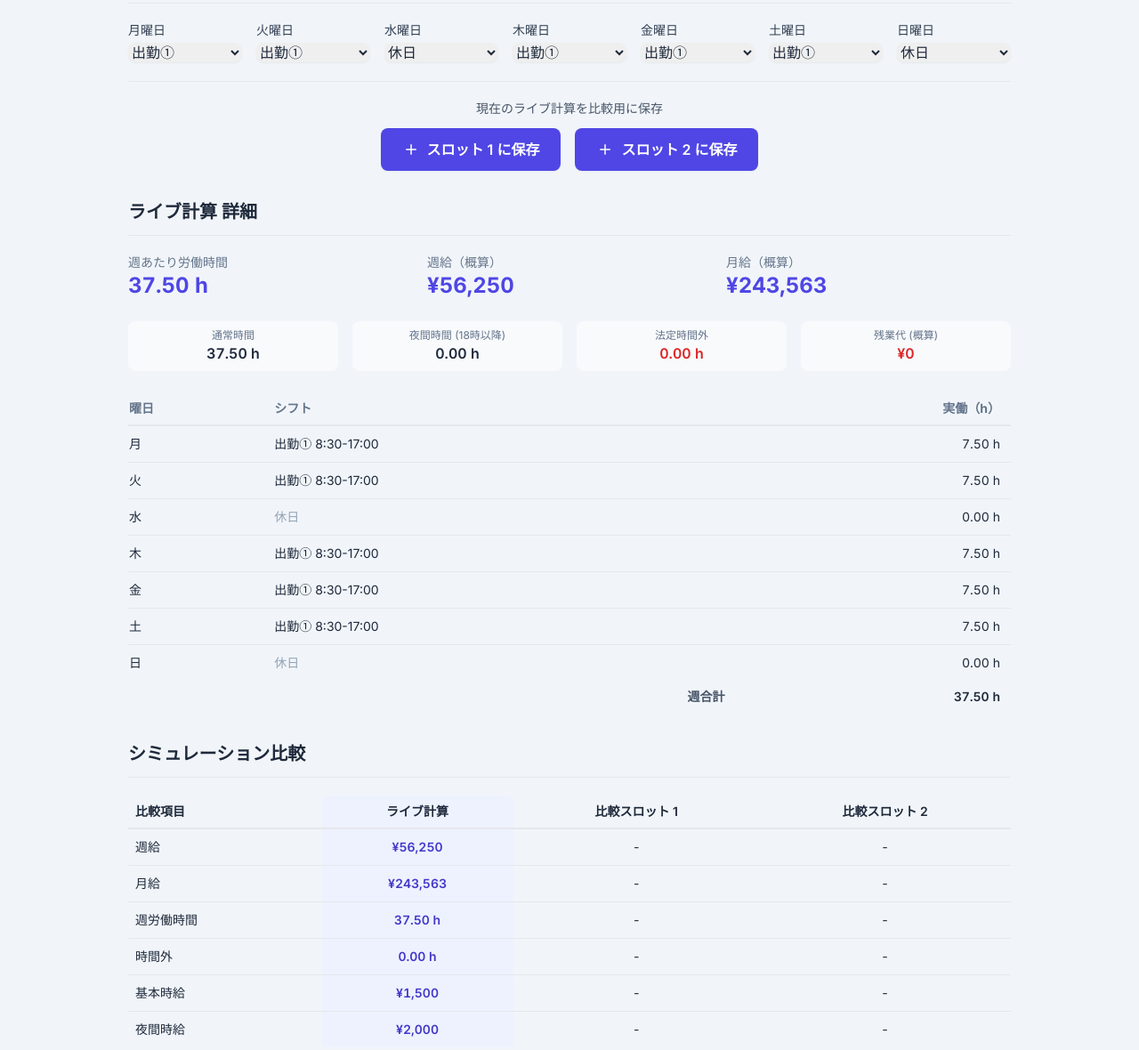
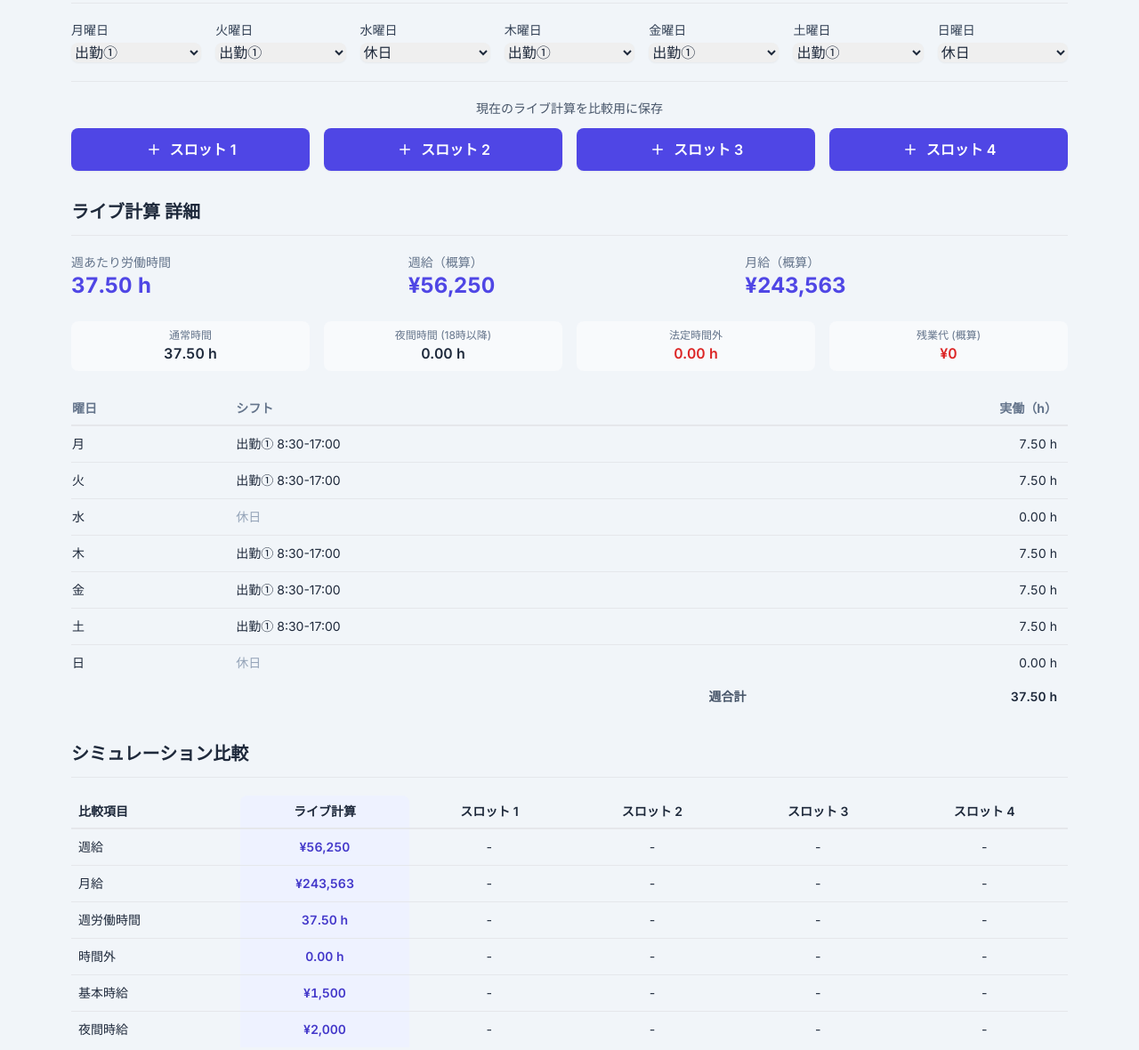
Before and after one commit to AmberLinks/Simulator, a plain HTML site: page index.html in a window 1280 px wide. Shown: the part 995-2175 px from the top of the page at 89% size. Drawn offline with nearby package versions, Linux system fonts and the light colour scheme.

Commit message:
Update index.html

```diff
--- a/index.html
+++ b/index.html
@@ -20,7 +20,7 @@
   </style>
 </head>
 <body class="text-slate-800">
-  <main class="max-w-5xl mx-auto px-4 py-8 sm:py-12">
+  <main class="max-w-6xl mx-auto px-4 py-8 sm:py-12">
     <header class="text-center mb-8">
       <h1 class="text-3xl lg:text-4xl font-bold text-slate-900">給与＆シフト・シミュレーター</h1>
       <p class="text-slate-600 mt-2">勤務体系を自由に組み合わせて、給与の変化をリアルタイムで比較・確認できます。</p>
@@ -135,14 +135,22 @@
         </div>
         <div class="border-t pt-5 mt-5">
             <h3 class="text-sm font-medium text-slate-600 mb-3 text-center">現在のライブ計算を比較用に保存</h3>
-            <div class="flex flex-col sm:flex-row justify-center gap-4">
-                <button id="save-to-slot-1" class="flex items-center justify-center gap-2 w-full sm:w-auto px-6 py-3 rounded-lg text-base font-semibold text-white transition-colors shadow-sm bg-indigo-600 hover:bg-indigo-700">
+            <div class="grid grid-cols-1 sm:grid-cols-2 lg:grid-cols-4 gap-4">
+                <button id="save-to-slot-1" class="flex items-center justify-center gap-2 w-full px-4 py-3 rounded-lg text-base font-semibold text-white transition-colors shadow-sm bg-indigo-600 hover:bg-indigo-700">
                     <svg xmlns="http://www.w3.org/2000/svg" viewBox="0 0 20 20" fill="currentColor" class="w-5 h-5"><path d="M10.75 4.75a.75.75 0 00-1.5 0v4.5h-4.5a.75.75 0 000 1.5h4.5v4.5a.75.75 0 001.5 0v-4.5h4.5a.75.75 0 000-1.5h-4.5v-4.5z"></path></svg>
-                    スロット 1 に保存
+                    スロット 1
                 </button>
-                <button id="save-to-slot-2" class="flex items-center justify-center gap-2 w-full sm:w-auto px-6 py-3 rounded-lg text-base font-semibold text-white transition-colors shadow-sm bg-indigo-600 hover:bg-indigo-700">
+                <button id="save-to-slot-2" class="flex items-center justify-center gap-2 w-full px-4 py-3 rounded-lg text-base font-semibold text-white transition-colors shadow-sm bg-indigo-600 hover:bg-indigo-700">
                     <svg xmlns="http://www.w3.org/2000/svg" viewBox="0 0 20 20" fill="currentColor" class="w-5 h-5"><path d="M10.75 4.75a.75.75 0 00-1.5 0v4.5h-4.5a.75.75 0 000 1.5h4.5v4.5a.75.75 0 001.5 0v-4.5h4.5a.75.75 0 000-1.5h-4.5v-4.5z"></path></svg>
-                    スロット 2 に保存
+                    スロット 2
+                </button>
+                 <button id="save-to-slot-3" class="flex items-center justify-center gap-2 w-full px-4 py-3 rounded-lg text-base font-semibold text-white transition-colors shadow-sm bg-indigo-600 hover:bg-indigo-700">
+                    <svg xmlns="http://www.w3.org/2000/svg" viewBox="0 0 20 20" fill="currentColor" class="w-5 h-5"><path d="M10.75 4.75a.75.75 0 00-1.5 0v4.5h-4.5a.75.75 0 000 1.5h4.5v4.5a.75.75 0 001.5 0v-4.5h4.5a.75.75 0 000-1.5h-4.5v-4.5z"></path></svg>
+                    スロット 3
+                </button>
+                 <button id="save-to-slot-4" class="flex items-center justify-center gap-2 w-full px-4 py-3 rounded-lg text-base font-semibold text-white transition-colors shadow-sm bg-indigo-600 hover:bg-indigo-700">
+                    <svg xmlns="http://www.w3.org/2000/svg" viewBox="0 0 20 20" fill="currentColor" class="w-5 h-5"><path d="M10.75 4.75a.75.75 0 00-1.5 0v4.5h-4.5a.75.75 0 000 1.5h4.5v4.5a.75.75 0 001.5 0v-4.5h4.5a.75.75 0 000-1.5h-4.5v-4.5z"></path></svg>
+                    スロット 4
                 </button>
             </div>
         </div>
@@ -217,8 +225,10 @@
                     <tr class="border-b-2">
                         <th class="py-2 px-2 text-left font-semibold">比較項目</th>
                         <th class="py-2 px-2 font-semibold bg-indigo-50 rounded-t-lg">ライブ計算</th>
-                        <th class="py-2 px-2 font-semibold">比較スロット 1</th>
-                        <th class="py-2 px-2 font-semibold">比較スロット 2</th>
+                        <th class="py-2 px-2 font-semibold">スロット 1</th>
+                        <th class="py-2 px-2 font-semibold">スロット 2</th>
+                        <th class="py-2 px-2 font-semibold">スロット 3</th>
+                        <th class="py-2 px-2 font-semibold">スロット 4</th>
                     </tr>
                 </thead>
                 <tbody id="comparison-table-body">
@@ -260,7 +270,7 @@
         eveningHourly: 2000,
         schedule: [...PATTERN_A],
       },
-      slots: [null, null],
+      slots: [null, null, null, null],
       weeksPerMonth: 4.33,
     };
 
@@ -433,6 +443,8 @@
 
         document.getElementById('save-to-slot-1').addEventListener('click', () => saveToSlot(0));
         document.getElementById('save-to-slot-2').addEventListener('click', () => saveToSlot(1));
+        document.getElementById('save-to-slot-3').addEventListener('click', () => saveToSlot(2));
+        document.getElementById('save-to-slot-4').addEventListener('click', () => saveToSlot(3));
 
         // Hourly Wage Calculator Logic
         const calcMonthlySalaryInput = document.getElementById('calcMonthlySalary');
```
